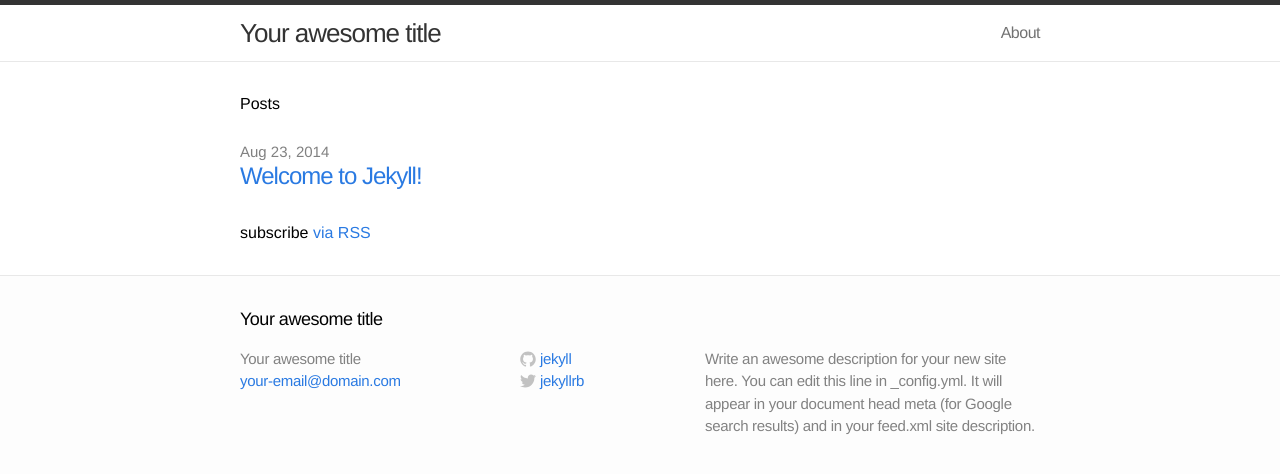
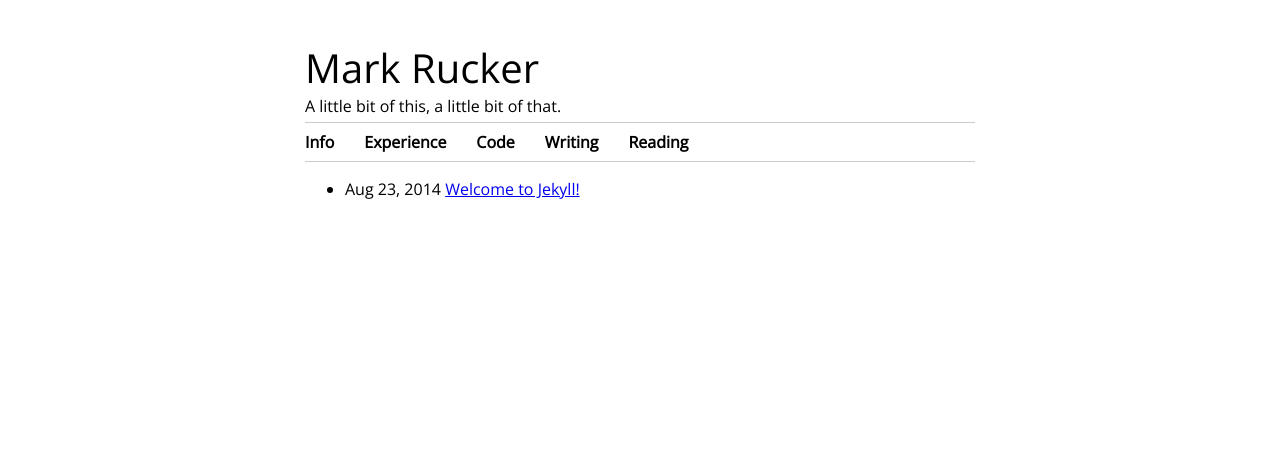
Before and after one commit to mrucker/mrucker.github.io, a Jekyll site: the page built from index.html, in a window 1280 px wide. Shown: the top 474 px of the page. Built offline with Jekyll 4.4.1, drawn with Linux system fonts in a browser that asks for light colours; nearby versions of some CDN libraries.

Commit message:
baby steps

```diff
--- a/_includes/footer.html
+++ /dev/null
@@ -1,61 +0,0 @@
-<footer class="site-footer">
-
-  <div class="wrap">
-
-    <h2 class="footer-heading">{{ site.title }}</h2>
-
-    <div class="footer-col-1 column">
-      <ul>
-        <li>{{ site.title }}</li>
-        <li><a href="mailto:{{ site.email }}">{{ site.email }}</a></li>
-      </ul>
-    </div>
-
-    <div class="footer-col-2 column">
-      <ul>
-        {% if site.github_username %}<li>
-          <a href="https://github.com/{{ site.github_username }}">
-            <span class="icon github">
-              <svg version="1.1" class="github-icon-svg" xmlns="http://www.w3.org/2000/svg" xmlns:xlink="http://www.w3.org/1999/xlink" x="0px" y="0px"
-                 viewBox="0 0 16 16" enable-background="new 0 0 16 16" xml:space="preserve">
-                <path fill-rule="evenodd" clip-rule="evenodd" fill="#C2C2C2" d="M7.999,0.431c-4.285,0-7.76,3.474-7.76,7.761
-                c0,3.428,2.223,6.337,5.307,7.363c0.388,0.071,0.53-0.168,0.53-0.374c0-0.184-0.007-0.672-0.01-1.32
-                c-2.159,0.469-2.614-1.04-2.614-1.04c-0.353-0.896-0.862-1.135-0.862-1.135c-0.705-0.481,0.053-0.472,0.053-0.472
-                c0.779,0.055,1.189,0.8,1.189,0.8c0.692,1.186,1.816,0.843,2.258,0.645c0.071-0.502,0.271-0.843,0.493-1.037
-                C4.86,11.425,3.049,10.76,3.049,7.786c0-0.847,0.302-1.54,0.799-2.082C3.768,5.507,3.501,4.718,3.924,3.65
-                c0,0,0.652-0.209,2.134,0.796C6.677,4.273,7.34,4.187,8,4.184c0.659,0.003,1.323,0.089,1.943,0.261
-                c1.482-1.004,2.132-0.796,2.132-0.796c0.423,1.068,0.157,1.857,0.077,2.054c0.497,0.542,0.798,1.235,0.798,2.082
-                c0,2.981-1.814,3.637-3.543,3.829c0.279,0.24,0.527,0.713,0.527,1.437c0,1.037-0.01,1.874-0.01,2.129
-                c0,0.208,0.14,0.449,0.534,0.373c3.081-1.028,5.302-3.935,5.302-7.362C15.76,3.906,12.285,0.431,7.999,0.431z"/>
-              </svg>
-            </span>
-            <span class="username">{{ site.github_username }}</span>
-          </a>
-        </li>{% endif %}
-        {% if site.twitter_username %}<li>
-          <a href="https://twitter.com/{{ site.twitter_username }}">
-            <span class="icon twitter">
-              <svg version="1.1" class="twitter-icon-svg" xmlns="http://www.w3.org/2000/svg" xmlns:xlink="http://www.w3.org/1999/xlink" x="0px" y="0px"
-                 viewBox="0 0 16 16" enable-background="new 0 0 16 16" xml:space="preserve">
-                <path fill="#C2C2C2" d="M15.969,3.058c-0.586,0.26-1.217,0.436-1.878,0.515c0.675-0.405,1.194-1.045,1.438-1.809
-                c-0.632,0.375-1.332,0.647-2.076,0.793c-0.596-0.636-1.446-1.033-2.387-1.033c-1.806,0-3.27,1.464-3.27,3.27
-                c0,0.256,0.029,0.506,0.085,0.745C5.163,5.404,2.753,4.102,1.14,2.124C0.859,2.607,0.698,3.168,0.698,3.767
-                c0,1.134,0.577,2.135,1.455,2.722C1.616,6.472,1.112,6.325,0.671,6.08c0,0.014,0,0.027,0,0.041c0,1.584,1.127,2.906,2.623,3.206
-                C3.02,9.402,2.731,9.442,2.433,9.442c-0.211,0-0.416-0.021-0.615-0.059c0.416,1.299,1.624,2.245,3.055,2.271
-                c-1.119,0.877-2.529,1.4-4.061,1.4c-0.264,0-0.524-0.015-0.78-0.046c1.447,0.928,3.166,1.469,5.013,1.469
-                c6.015,0,9.304-4.983,9.304-9.304c0-0.142-0.003-0.283-0.009-0.423C14.976,4.29,15.531,3.714,15.969,3.058z"/>
-              </svg>
-            </span>
-            <span class="username">{{ site.twitter_username }}</span>
-          </a>
-        </li>{% endif %}
-      </ul>
-    </div>
-
-    <div class="footer-col-3 column">
-      <p class="text">{{ site.description }}</p>
-    </div>
-
-  </div>
-
-</footer>
--- a/_includes/head.html
+++ b/_includes/head.html
@@ -1,12 +1,17 @@
 <head>
-    <meta charset="utf-8">
-    <meta http-equiv="X-UA-Compatible" content="IE=edge">
-    <title>{% if page.title %}{{ page.title }}{% else %}{{ site.title }}{% endif %}</title>
-    <meta name="viewport" content="width=device-width">
-    <meta name="description" content="{{ site.description }}">
-    <link rel="canonical" href="{{ page.url | replace:'index.html','' | prepend: site.baseurl | prepend: site.url }}">
+    <!--javascript-->
+    <script src="http://ajax.googleapis.com/ajax/libs/jquery/2.1.1/jquery.min.js" > </script>
+    <script src="{{ "/js/script.js" | prepend: site.baseurl }}" > </script>
 
-    <!-- Custom CSS -->
-    <link rel="stylesheet" href="{{ "/css/main.css" | prepend: site.baseurl }}">
+    <!--fonts-->
+    <link href='http://fonts.googleapis.com/css?family=Open+Sans' rel='stylesheet' type='text/css' />
 
+    <!--stylesheets-->
+    <link rel="stylesheet" href="{{ "/css/layout.css" | prepend: site.baseurl }}" />
+    <link rel="stylesheet" href="{{ "/css/styles.css" | prepend: site.baseurl }}" />
+
+    <!--favicon-->
+    <link rel="shortcut icon" href="{{ "favicon.ico" | prepend: site.baseurl }}" />
+
+    <title>Mark Rucker</title>
 </head>
--- a/_includes/header.html
+++ b/_includes/header.html
@@ -1,28 +1,15 @@
-<header class="site-header">
+<header>
+    <h1>Mark Rucker</h1>
+    <p> A little bit of this, a little bit of that.</p>
 
-  <div class="wrap">
-
-    <a class="site-title" href="{{ site.baseurl }}/">{{ site.title }}</a>
-
-    <nav class="site-nav">
-      <a href="#" class="menu-icon">
-        <svg version="1.1" xmlns="http://www.w3.org/2000/svg" xmlns:xlink="http://www.w3.org/1999/xlink" x="0px" y="0px"
-           viewBox="0 0 18 15" enable-background="new 0 0 18 15" xml:space="preserve">
-          <path fill="#505050" d="M18,1.484c0,0.82-0.665,1.484-1.484,1.484H1.484C0.665,2.969,0,2.304,0,1.484l0,0C0,0.665,0.665,0,1.484,0
-            h15.031C17.335,0,18,0.665,18,1.484L18,1.484z"/>
-          <path fill="#505050" d="M18,7.516C18,8.335,17.335,9,16.516,9H1.484C0.665,9,0,8.335,0,7.516l0,0c0-0.82,0.665-1.484,1.484-1.484
-            h15.031C17.335,6.031,18,6.696,18,7.516L18,7.516z"/>
-          <path fill="#505050" d="M18,13.516C18,14.335,17.335,15,16.516,15H1.484C0.665,15,0,14.335,0,13.516l0,0
-            c0-0.82,0.665-1.484,1.484-1.484h15.031C17.335,12.031,18,12.696,18,13.516L18,13.516z"/>
-        </svg>
-      </a>
-      <div class="trigger">
-        {% for page in site.pages %}
-          {% if page.title %}<a class="page-link" href="{{ page.url | prepend: site.baseurl }}">{{ page.title }}</a>{% endif %}
-        {% endfor %}
-      </div>
+    <nav role="navigation">
+            <ul>
+                <li><a href="#">Info</a></li>
+                <li><a href="#">Experience</a></li>
+                <li><a href="#">Code</a></li>
+                <li><a href="#">Writing</a></li>
+                <li><a href="#">Reading</a></li>
+            </ul>
     </nav>
 
-  </div>
-
 </header>
--- a/_layouts/default.html
+++ b/_layouts/default.html
@@ -7,13 +7,9 @@
 
     {% include header.html %}
 
-    <div class="page-content">
-      <div class="wrap">
+    <div id="content">
       {{ content }}
-      </div>
     </div>
-
-    {% include footer.html %}
 
     </body>
 </html>
--- /dev/null
+++ b/css/layout.css
@@ -0,0 +1,35 @@
+body {
+    margin : 0 auto;
+    width  : 670px;
+    padding: 40px
+}
+
+body header h1 {
+    margin : 0px;
+    padding: 0px;
+}
+
+body header p {
+    margin : 0 0 5px 0;
+    padding: 0;
+}
+
+body header nav {
+ 	margin  : 0px;
+	padding : 0px;
+}
+
+body header nav ul {
+ 	margin  : 0px;
+	padding : 0px;
+    overflow: hidden; /*this forces the floating li's to take their space in the document flow*/
+}
+
+body header nav ul li {
+	float: left;
+}
+
+body header nav ul li a {
+ 	display: block;
+	padding: 8px 30px 8px 0px;
+}
--- a/css/main.css
+++ /dev/null
@@ -1,410 +0,0 @@
-/* Base */
-/* ----------------------------------------------------------*/
-
-* {
-  margin: 0;
-  padding: 0;
-}
-
-html, body { height: 100%; }
-
-body {
-  font-family: Helvetica, Arial, sans-serif;
-  font-size: 16px;
-  line-height: 1.5;
-  font-weight: 300;
-  background-color: #fdfdfd;
-}
-
-h1, h2, h3, h4, h5, h6 { font-size: 100%; font-weight: 400; }
-
-a         { color: #2a7ae2; text-decoration: none; }
-a:hover   { color: #000; text-decoration: underline; }
-a:visited { color: #205caa; }
-
-/* Utility */
-
-.wrap:before,
-.wrap:after { content:""; display:table; }
-.wrap:after { clear: both; }
-.wrap {
-  max-width: 800px;
-  padding: 0 30px;
-  margin: 0 auto;
-  zoom: 1;
-}
-
-
-/* Layout Styles */
-/* ----------------------------------------------------------*/
-
-/* Site header */
-
-.site-header {
-  border-top: 5px solid #333;
-  border-bottom: 1px solid #e8e8e8;
-  min-height: 56px;
-  background-color: white;
-}
-
-.site-title,
-.site-title:hover,
-.site-title:visited {
-  display: block;
-  color: #333;
-  font-size: 26px;
-  letter-spacing: -1px;
-  float: left;
-  line-height: 56px;
-  position: relative;
-  z-index: 1;
-}
-
-.site-nav {
-  float: right;
-  line-height: 56px;
-}
-
-.site-nav .menu-icon { display: none; }
-
-.site-nav .page-link {
-  margin-left: 20px;
-  color: #727272;
-  letter-spacing: -.5px;
-}
-
-/* Site footer */
-
-.site-footer {
-  border-top: 1px solid #e8e8e8;
-  padding: 30px 0;
-}
-
-.footer-heading {
-  font-size: 18px;
-  font-weight: 300;
-  letter-spacing: -.5px;
-  margin-bottom: 15px;
-}
-
-.site-footer .column { float: left; margin-bottom: 15px; }
-
-.footer-col-1 {
-  width: 270px; /*fallback*/
-  width: -webkit-calc(35% - 10px);
-  width: -moz-calc(35% - 10px);
-  width: -o-calc(35% - 10px);
-  width: calc(35% - 10px);
-  margin-right: 10px
-}
-.footer-col-2 {
-  width: 175px; /*fallback*/
-  width: -webkit-calc(23.125% - 10px);
-  width: -moz-calc(23.125% - 10px);
-  width: -o-calc(23.125% - 10px);
-  width: calc(23.125% - 10px);
-  margin-right: 10px
-}
-.footer-col-3 {
-  width: 335px; /*fallback*/
-  width: -webkit-calc(41.875%);
-  width: -moz-calc(41.875%);
-  width: -o-calc(41.875%);
-  width: calc(41.875%);
-}
-
-.site-footer ul { list-style: none; }
-
-.site-footer li,
-.site-footer p {
-  font-size: 15px;
-  letter-spacing: -.3px;
-  color: #828282;
-}
-
-.github-icon-svg,
-.twitter-icon-svg {
-  display: inline-block;
-  width: 16px;
-  height: 16px;
-  position: relative;
-  top: 3px;
-}
-
-
-/* Page Content styles */
-/* ----------------------------------------------------------*/
-
-.page-content {
-  padding: 30px 0;
-  background-color: #fff;
-}
-
-
-/* Home styles */
-/* ----------------------------------------------------------*/
-
-.home h1 { margin-bottom: 25px; }
-
-.posts { list-style-type: none; }
-
-.posts li { margin-bottom: 30px; }
-
-.posts .post-link {
-  font-size: 24px;
-  letter-spacing: -1px;
-  line-height: 1;
-}
-
-.posts .post-date {
-  display: block;
-  font-size: 15px;
-  color: #818181;
-}
-
-
-/* Post styles */
-/* ----------------------------------------------------------*/
-
-.post-header { margin: 10px 0 30px; }
-
-.post-header h1 {
-  font-size: 42px;
-  letter-spacing: -1.75px;
-  line-height: 1;
-  font-weight: 300;
-}
-
-.post-header .meta {
-  font-size: 15px;
-  color: #818181;
-  margin-top: 5px;
-}
-
-.post-content { margin: 0 0 30px; }
-
-.post-content > * { margin: 20px 0; }
-
-
-.post-content h1,
-.post-content h2,
-.post-content h3,
-.post-content h4,
-.post-content h5,
-.post-content h6 {
-  line-height: 1;
-  font-weight: 300;
-  margin: 40px 0 20px;
-}
-
-.post-content h2 {
-  font-size: 32px;
-  letter-spacing: -1.25px;
-}
-
-.post-content h3 {
-  font-size: 26px;
-  letter-spacing: -1px;
-}
-
-.post-content h4 {
-  font-size: 20px;
-  letter-spacing: -1px;
-}
-
-.post-content blockquote {
-  border-left: 4px solid #e8e8e8;
-  padding-left: 20px;
-  font-size: 18px;
-  opacity: .6;
-  letter-spacing: -1px;
-  font-style: italic;
-  margin: 30px 0;
-}
-
-.post-content ul,
-.post-content ol { padding-left: 20px; }
-
-.post pre,
-.post code {
-  border: 1px solid #d5d5e9;
-  background-color: #eef;
-  padding: 8px 12px;
-  -webkit-border-radius: 3px;
-  -moz-border-radius: 3px;
-  border-radius: 3px;
-  font-size: 15px;
-  overflow:scroll;
-}
-
-.post code { padding: 1px 5px; }
-
-.post ul,
-.post ol { margin-left: 1.35em; }
-
-.post pre code {
-  border: 0;
-  padding-right: 0;
-  padding-left: 0;
-}
-
-/* terminal */
-.post pre.terminal {
-  border: 1px solid #000;
-  background-color: #333;
-  color: #FFF;
-  -webkit-border-radius: 3px;
-  -moz-border-radius: 3px;
-  border-radius: 3px;
-}
-
-.post pre.terminal code { background-color: #333; }
-
-/* Syntax highlighting styles */
-/* ----------------------------------------------------------*/
-
-.highlight  { background: #ffffff; }
-.highlight .c { color: #999988; font-style: italic } /* Comment */
-.highlight .err { color: #a61717; background-color: #e3d2d2 } /* Error */
-.highlight .k { font-weight: bold } /* Keyword */
-.highlight .o { font-weight: bold } /* Operator */
-.highlight .cm { color: #999988; font-style: italic } /* Comment.Multiline */
-.highlight .cp { color: #999999; font-weight: bold } /* Comment.Preproc */
-.highlight .c1 { color: #999988; font-style: italic } /* Comment.Single */
-.highlight .cs { color: #999999; font-weight: bold; font-style: italic } /* Comment.Special */
-.highlight .gd { color: #000000; background-color: #ffdddd } /* Generic.Deleted */
-.highlight .gd .x { color: #000000; background-color: #ffaaaa } /* Generic.Deleted.Specific */
-.highlight .ge { font-style: italic } /* Generic.Emph */
-.highlight .gr { color: #aa0000 } /* Generic.Error */
-.highlight .gh { color: #999999 } /* Generic.Heading */
-.highlight .gi { color: #000000; background-color: #ddffdd } /* Generic.Inserted */
-.highlight .gi .x { color: #000000; background-color: #aaffaa } /* Generic.Inserted.Specific */
-.highlight .go { color: #888888 } /* Generic.Output */
-.highlight .gp { color: #555555 } /* Generic.Prompt */
-.highlight .gs { font-weight: bold } /* Generic.Strong */
-.highlight .gu { color: #aaaaaa } /* Generic.Subheading */
-.highlight .gt { color: #aa0000 } /* Generic.Traceback */
-.highlight .kc { font-weight: bold } /* Keyword.Constant */
-.highlight .kd { font-weight: bold } /* Keyword.Declaration */
-.highlight .kp { font-weight: bold } /* Keyword.Pseudo */
-.highlight .kr { font-weight: bold } /* Keyword.Reserved */
-.highlight .kt { color: #445588; font-weight: bold } /* Keyword.Type */
-.highlight .m { color: #009999 } /* Literal.Number */
-.highlight .s { color: #d14 } /* Literal.String */
-.highlight .na { color: #008080 } /* Name.Attribute */
-.highlight .nb { color: #0086B3 } /* Name.Builtin */
-.highlight .nc { color: #445588; font-weight: bold } /* Name.Class */
-.highlight .no { color: #008080 } /* Name.Constant */
-.highlight .ni { color: #800080 } /* Name.Entity */
-.highlight .ne { color: #990000; font-weight: bold } /* Name.Exception */
-.highlight .nf { color: #990000; font-weight: bold } /* Name.Function */
-.highlight .nn { color: #555555 } /* Name.Namespace */
-.highlight .nt { color: #000080 } /* Name.Tag */
-.highlight .nv { color: #008080 } /* Name.Variable */
-.highlight .ow { font-weight: bold } /* Operator.Word */
-.highlight .w { color: #bbbbbb } /* Text.Whitespace */
-.highlight .mf { color: #009999 } /* Literal.Number.Float */
-.highlight .mh { color: #009999 } /* Literal.Number.Hex */
-.highlight .mi { color: #009999 } /* Literal.Number.Integer */
-.highlight .mo { color: #009999 } /* Literal.Number.Oct */
-.highlight .sb { color: #d14 } /* Literal.String.Backtick */
-.highlight .sc { color: #d14 } /* Literal.String.Char */
-.highlight .sd { color: #d14 } /* Literal.String.Doc */
-.highlight .s2 { color: #d14 } /* Literal.String.Double */
-.highlight .se { color: #d14 } /* Literal.String.Escape */
-.highlight .sh { color: #d14 } /* Literal.String.Heredoc */
-.highlight .si { color: #d14 } /* Literal.String.Interpol */
-.highlight .sx { color: #d14 } /* Literal.String.Other */
-.highlight .sr { color: #009926 } /* Literal.String.Regex */
-.highlight .s1 { color: #d14 } /* Literal.String.Single */
-.highlight .ss { color: #990073 } /* Literal.String.Symbol */
-.highlight .bp { color: #999999 } /* Name.Builtin.Pseudo */
-.highlight .vc { color: #008080 } /* Name.Variable.Class */
-.highlight .vg { color: #008080 } /* Name.Variable.Global */
-.highlight .vi { color: #008080 } /* Name.Variable.Instance */
-.highlight .il { color: #009999 } /* Literal.Number.Integer.Long */
-
-
-/* media queries */
-/* ----------------------------------------------------------*/
-
-
-@media screen and (max-width: 750px) {
-
-  .footer-col-1 { width: 50%; }
-
-  .footer-col-2 {
-    width: 45%; /*fallback*/
-    width: -webkit-calc(50% - 10px);
-    width: -moz-calc(50% - 10px);
-    width: -o-calc(50% - 10px);
-    width: calc(50% - 10px);
-    margin-right: 0;
-  }
-
-  .site-footer .column.footer-col-3 {
-    width: auto;
-    float: none;
-    clear: both;
-  }
-
-}
-
-@media screen and (max-width: 600px) {
-
-  .wrap { padding: 0 12px; }
-
-  .site-nav {
-    position: fixed;
-    z-index: 10;
-    top: 14px; right: 8px;
-    background-color: white;
-    -webkit-border-radius: 5px;
-    -moz-border-radius: 5px;
-    border-radius: 5px;
-    border: 1px solid #e8e8e8;
-  }
-
-  .site-nav .menu-icon {
-    display: block;
-    font-size: 24px;
-    color: #505050;
-    float: right;
-    width: 36px;
-    text-align: center;
-    line-height: 36px;
-  }
-
-  .site-nav .menu-icon svg { width: 18px; height: 16px; }
-
-  .site-nav .trigger {
-    clear: both;
-    margin-bottom: 5px;
-    display: none;
-  }
-
-  .site-nav:hover .trigger { display: block; }
-
-  .site-nav .page-link {
-    display: block;
-    text-align: right;
-    line-height: 1.25;
-    padding: 5px 10px;
-    margin: 0;
-  }
-
-  .post-header h1 { font-size: 36px; }
-  .post-content h2 { font-size: 28px; }
-  .post-content h3 { font-size: 22px; }
-  .post-content h4 { font-size: 18px; }
-  .post-content blockquote { padding-left: 10px; }
-  .post-content ul,
-  .post-content ol { padding-left: 10px; }
-
-  .site-footer .column {
-    float: none;
-    clear: both;
-    width: auto;
-    margin: 0 0 15px; }
-
-}
--- /dev/null
+++ b/css/styles.css
@@ -0,0 +1,34 @@
+html {
+    font-family: 'Open Sans';
+}
+
+body header h1 {
+    font-size  : 40px;
+    font-weight: normal;
+}
+
+ body nav {
+    border-bottom: 1px solid #ccc;
+	border-top   : 1px solid #ccc;
+}
+
+body nav ul {
+    list-style: none;
+}
+
+body nav ul li a {
+	text-decoration: none;
+	font-weight    : bold;
+    color          : #000;
+}
+
+body nav li a:hover {
+	color           : #c00;
+	background-color: #fff;
+}
+
+#content {
+    /* border: 1px solid red; */
+    /* height: 100px; */
+    /* clear : both; */
+}
--- a/index.html
+++ b/index.html
@@ -1,10 +1,6 @@
 ---
 layout: default
 ---
-
-<div class="home">
-
-  <h1>Posts</h1>
 
   <ul class="posts">
     {% for post in site.posts %}
@@ -14,7 +10,3 @@ layout: default
       </li>
     {% endfor %}
   </ul>
-
-  <p class="rss-subscribe">subscribe <a href="{{ "/feed.xml" | prepend: site.baseurl }}">via RSS</a></p>
-
-</div>
--- /dev/null
+++ b/js/script.js
@@ -0,0 +1,8 @@
+$(function() {
+    $('.include').each(function() {
+        var $include = $(this);
+        $.get($include.data('src'), function(content) {
+            $include.html(content);
+        });
+    });
+});
```
Also changed, not shown: favicon.ico (added).
